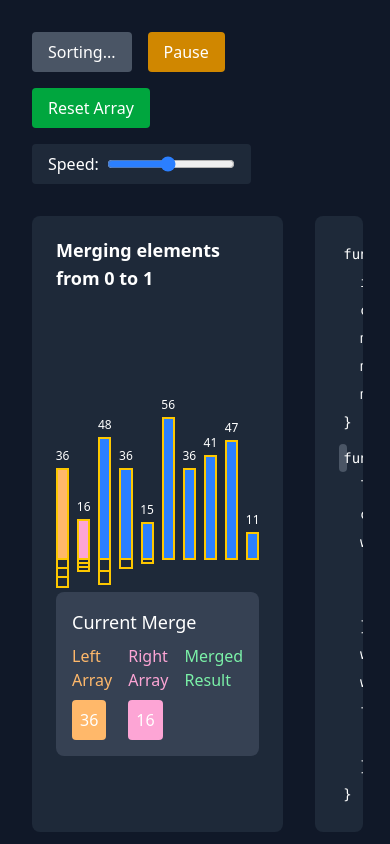
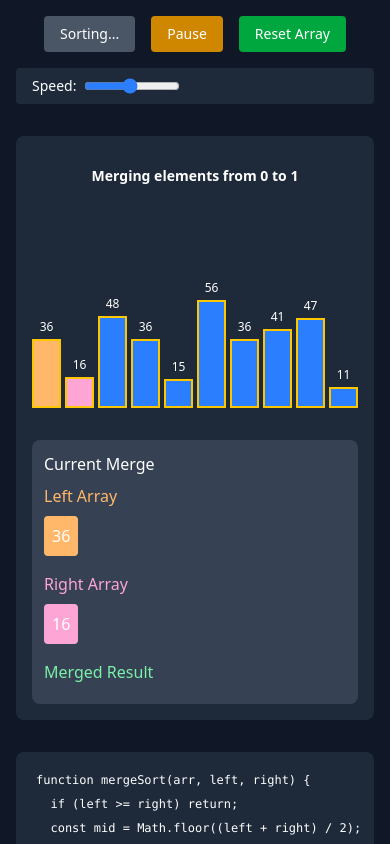
Before and after one commit to NikhilPatil2727/DSAVisualizer, a React (Vite) app: page / in a window 390 px wide. Both pictures are taken after a click on the button "Start Sorting". Shown: the top 844 px of the page. Built offline with nearby package versions, Linux system fonts and the light colour scheme.

Commit message:
responsive merge sort

```diff
--- a/src/components/MergeSortVisualizer.jsx
+++ b/src/components/MergeSortVisualizer.jsx
@@ -1,7 +1,16 @@
 import { useState, useEffect, useRef } from 'react';
 
 const MergeSortVisualizer = () => {
+  // State Management
   const [array, setArray] = useState([]);
+  const [sortedRanges, setSortedRanges] = useState([]);
+  const [isSorting, setIsSorting] = useState(false);
+  const [isPaused, setIsPaused] = useState(false);
+  const [speed, setSpeed] = useState(1000);
+  const [highlightedLine, setHighlightedLine] = useState(-1);
+  const [explanation, setExplanation] = useState('Click "Start Sorting" to begin');
+
+  // Animation State
   const [animationState, setAnimationState] = useState({
     left: [],
     right: [],
@@ -10,9 +19,12 @@ const MergeSortVisualizer = () => {
     currentMerge: null,
     splitStack: []
   });
-  const [sortedRanges, setSortedRanges] = useState([]);
-  const [isSorting, setIsSorting] = useState(false);
-  const [isPaused, setIsPaused] = useState(false);
+
+  // Refs for pause/resume control
+  const shouldStop = useRef(false);
+  const pauseResume = useRef({ isPaused: false, resolve: null });
+
+  // Algorithm Code Display
   const [codeLines] = useState([
     "function mergeSort(arr, left, right) {",
     "  if (left >= right) return;",
@@ -36,15 +48,11 @@ const MergeSortVisualizer = () => {
     "  }",
     "}"
   ]);
-  const [highlightedLine, setHighlightedLine] = useState(-1);
-  const [speed, setSpeed] = useState(1000);
-  const [explanation, setExplanation] = useState('Click "Start Sorting" to begin');
 
-  const shouldStop = useRef(false);
-  const pauseResume = useRef({ isPaused: false, resolve: null });
-
+  // Initialize array on component mount
   useEffect(() => initializeArray(), []);
 
+  // Helper Functions
   const initializeArray = () => {
     const newArray = Array.from({ length: 10 }, () => Math.floor(Math.random() * 50) + 10);
     setArray(newArray);
@@ -77,19 +85,7 @@ const MergeSortVisualizer = () => {
     }
   };
 
-  const animateSplit = async (left, right) => {
-    setAnimationState(prev => ({
-      ...prev,
-      splitStack: [...prev.splitStack, { left, right }]
-    }));
-    setExplanation(`Splitting array from index ${left} to ${right}`);
-    await wait(speed/2);
-  };
-
-  const animateCompare = (leftValue, rightValue) => {
-    setExplanation(`Comparing ${leftValue} and ${rightValue}`);
-  };
-
+  // Sorting Algorithm Implementation
   const merge = async (arr, left, mid, right) => {
     if (shouldStop.current) return;
 
@@ -110,15 +106,13 @@ const MergeSortVisualizer = () => {
       setHighlightedLine(10);
       const leftVal = arr[left + i];
       const rightVal = arr[mid + 1 + j];
-      animateCompare(leftVal, rightVal);
+      setExplanation(`Comparing ${leftVal} and ${rightVal}`);
 
       setAnimationState(prev => ({
         ...prev,
         comparing: [left + i, mid + 1 + j]
       }));
       await wait(speed);
-
-      if (shouldStop.current) break;
 
       if (leftVal <= rightVal) {
         temp.push(leftVal);
@@ -172,7 +166,12 @@ const MergeSortVisualizer = () => {
 
     try {
       setHighlightedLine(1);
-      await animateSplit(left, right);
+      setAnimationState(prev => ({
+        ...prev,
+        splitStack: [...prev.splitStack, { left, right }]
+      }));
+      setExplanation(`Splitting array from index ${left} to ${right}`);
+      await wait(speed/2);
 
       const mid = Math.floor((left + right) / 2);
 
@@ -189,6 +188,7 @@ const MergeSortVisualizer = () => {
     }
   };
 
+  // Event Handlers
   const startSorting = async () => {
     setIsSorting(true);
     setExplanation('Starting merge sort...');
@@ -219,54 +219,62 @@ const MergeSortVisualizer = () => {
     }
   };
 
+  // UI Rendering
   return (
-    <div className="min-h-screen bg-gray-900 text-white p-8 flex flex-col">
-      <div className="flex gap-4 mb-8 flex-wrap items-center">
+    <div className="min-h-screen bg-gray-900 text-white p-4 md:p-8 flex flex-col">
+      {/* Control Panel */}
+      <div className="flex flex-col md:flex-row gap-4 mb-8 flex-wrap items-center">
+        <div className="flex flex-wrap gap-4 justify-center w-full md:w-auto">
           <button
             onClick={startSorting}
             disabled={isSorting}
-          className="px-4 py-2 bg-blue-600 rounded hover:bg-blue-700 disabled:bg-gray-600 transition-colors"
+            className="px-4 py-2 bg-blue-600 rounded hover:bg-blue-700 disabled:bg-gray-600 transition-colors text-sm md:text-base"
           >
             {isSorting ? 'Sorting...' : 'Start Sorting'}
           </button>
           <button
             onClick={togglePause}
             disabled={!isSorting}
-          className="px-4 py-2 bg-yellow-600 rounded hover:bg-yellow-700 transition-colors"
+            className="px-4 py-2 bg-yellow-600 rounded hover:bg-yellow-700 transition-colors text-sm md:text-base"
           >
             {isPaused ? 'Resume' : 'Pause'}
           </button>
           <button
             onClick={handleReset}
-          className="px-4 py-2 bg-green-600 rounded hover:bg-green-700 transition-colors"
+            className="px-4 py-2 bg-green-600 rounded hover:bg-green-700 transition-colors text-sm md:text-base"
           >
             Reset Array
           </button>
-        <div className="flex items-center gap-2 bg-gray-800 px-4 py-2 rounded">
-          <span>Speed:</span>
+        </div>
+
+        <div className="flex items-center gap-2 bg-gray-800 px-4 py-2 rounded w-full md:w-auto">
+          <span className="text-sm md:text-base">Speed:</span>
           <input
             type="range"
             min="100"
             max="2000"
             value={speed}
             onChange={(e) => setSpeed(Number(e.target.value))}
-            className="w-32 accent-blue-500"
+            className="w-24 md:w-32 accent-blue-500"
           />
         </div>
+
         {isPaused && (
-          <div className="ml-4 px-3 py-1 bg-yellow-600 rounded-full text-sm animate-pulse">
+          <div className="px-3 py-1 bg-yellow-600 rounded-full text-sm animate-pulse">
             Paused
           </div>
         )}
       </div>
 
-      <div className="flex gap-8 flex-1">
-        <div className="flex-1 bg-gray-800 p-6 rounded-lg">
-          <div className="mb-4 h-12 flex items-center justify-center text-lg font-semibold">
+      {/* Main Content */}
+      <div className="flex flex-col md:flex-row gap-8 flex-1">
+        {/* Visualization Panel */}
+        <div className="flex-1 bg-gray-800 p-4 md:p-6 rounded-lg">
+          <div className="mb-4 h-12 flex items-center justify-center text-sm md:text-lg font-semibold whitespace-normal text-center">
             {explanation}
           </div>
 
-          <div className="relative flex items-end gap-2 h-64 mb-8">
+          <div className="relative flex items-end gap-1 md:gap-2 h-48 md:h-64 mb-8 overflow-x-auto">
             {array.map((value, index) => {
               const isSorted = sortedRanges.some(([start, end]) => index >= start && index <= end);
               const isComparing = animationState.comparing.includes(index);
@@ -280,7 +288,7 @@ const MergeSortVisualizer = () => {
               return (
                 <div
                   key={index}
-                  className={`flex-1 text-center py-2 rounded-t transition-all relative
+                  className={`flex-grow min-w-[28px] md:min-w-[35px] text-center py-2 rounded-t transition-all relative
                     ${isSorted ? 'bg-green-500' : ''}
                     ${isComparing ? 'bg-red-500 animate-pulse' : ''}
                     ${inMergeRange ? (isLeftArray ? 'bg-orange-300' : 'bg-pink-300') : ''}
@@ -306,9 +314,9 @@ const MergeSortVisualizer = () => {
           </div>
 
           {animationState.currentMerge && (
-            <div className="mt-8 p-4 bg-gray-700 rounded-lg">
-              <h3 className="text-lg mb-2">Current Merge</h3>
-              <div className="flex gap-4">
+            <div className="mt-4 md:mt-8 p-3 md:p-4 bg-gray-700 rounded-lg">
+              <h3 className="text-base md:text-lg mb-2">Current Merge</h3>
+              <div className="flex flex-col md:flex-row gap-4">
                 <div className="flex-1">
                   <h4 className="text-orange-300 mb-2">Left Array</h4>
                   <div className="flex gap-2">
@@ -344,8 +352,9 @@ const MergeSortVisualizer = () => {
           )}
         </div>
 
-        <div className="w-1/3 bg-gray-800 p-6 rounded-lg overflow-auto">
-          <pre className="font-mono text-sm">
+        {/* Code Panel */}
+        <div className="w-full md:w-1/3 bg-gray-800 p-4 md:p-6 rounded-lg overflow-auto">
+          <pre className="font-mono text-xs md:text-sm">
             {codeLines.map((line, index) => (
               <div
                 key={index}
```
Lines whose indentation alone changed are shown as unchanged.
